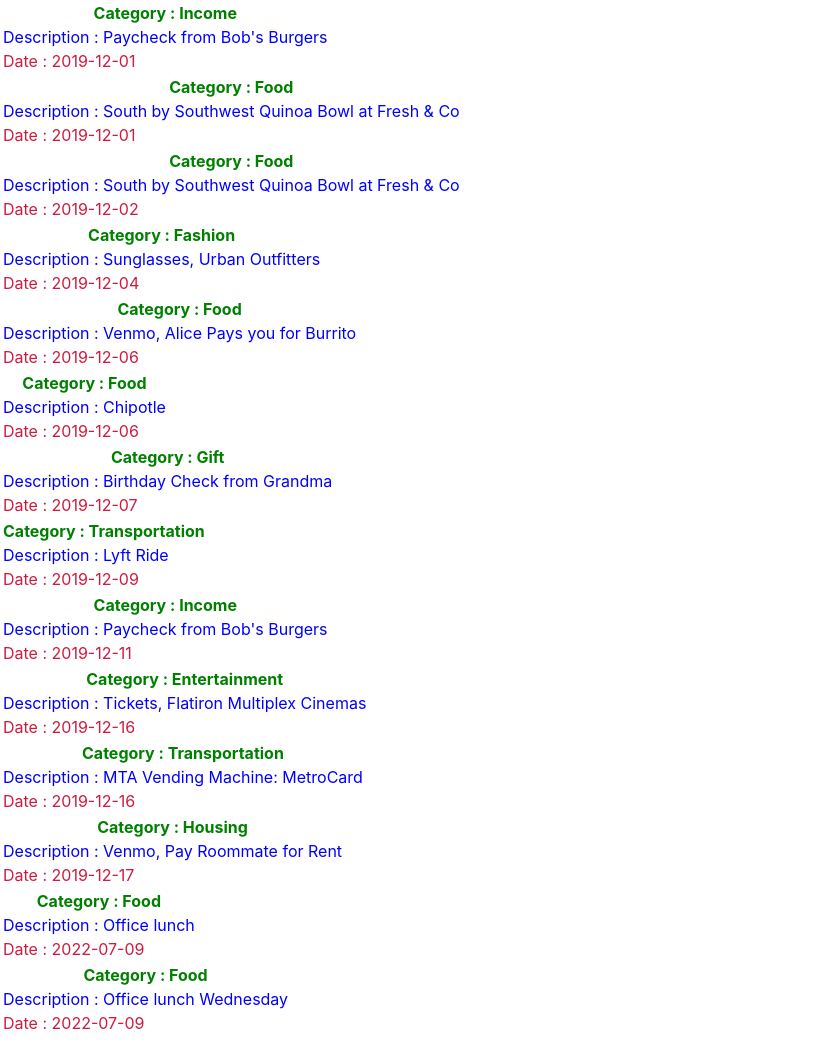
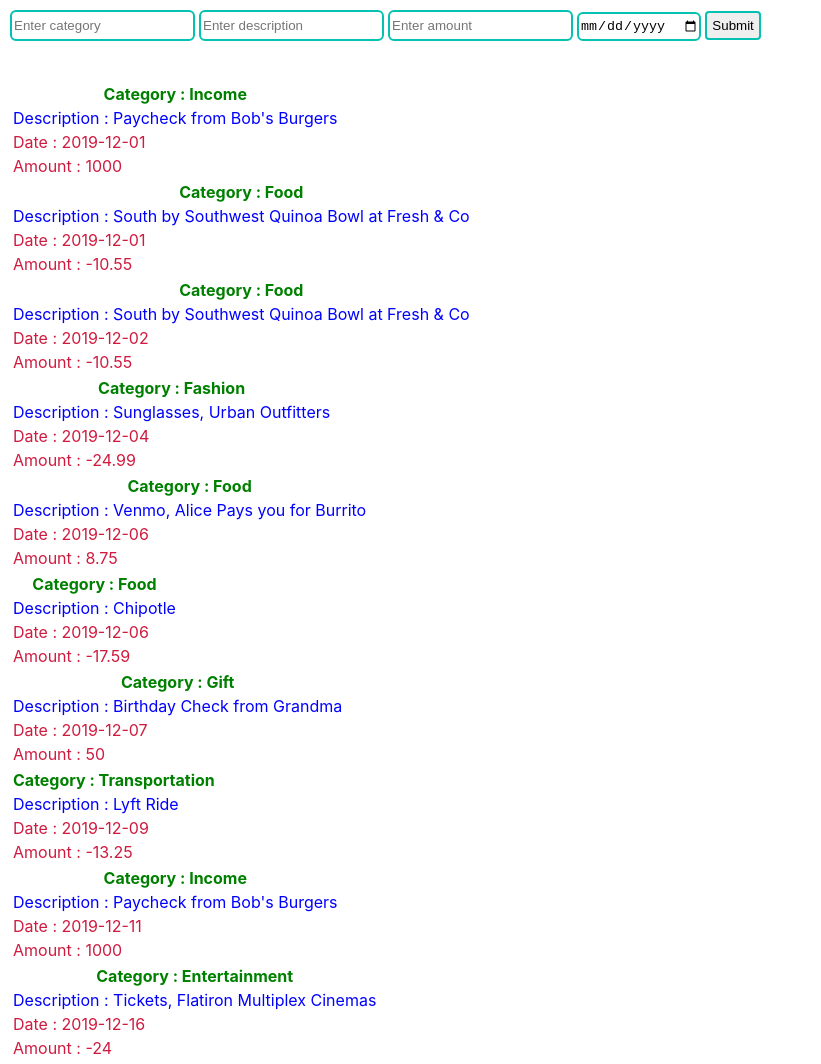
Before and after one commit to irungudennisnganga/bank-of-flatiron, a React app: page / in a window 1280 px wide. Shown: the top 1064 px of the page, without its empty margins (0-821 px from the left). Before the commit the page ends 1036 px from the top, so only its background shows below. Built offline with nearby package versions, Linux system fonts and the light colour scheme; data requests are answered from the project's data file.

Commit message:
the inputs are working as expected

```diff
--- a/db.json
+++ b/db.json
@@ -1,7 +1,5 @@
 {
-
-
-"transactions": [
+  "transactions": [
     {
       "id": 1,
       "date": "2019-12-01",
@@ -99,6 +97,13 @@
       "category": "Food",
       "amount": "3000",
       "id": 14
+    },
+    {
+      "category": "payment",
+      "description": "pay for my services",
+      "amount": "-500",
+      "date": "2023-11-11",
+      "id": 15
     }
   ]
- }
+}
--- a/src/components/AllTransactions.js
+++ b/src/components/AllTransactions.js
@@ -18,6 +18,9 @@
             <tr>
               <td style={{color: "#cf1b3f"}}>Date : {data.date}</td>
             </tr>
+            <tr>
+              <td style={{color: "#cf1b3f"}}>Amount : {data.amount}</td>
+            </tr>
         </tbody>
     </table>
     )
--- a/src/components/App.css
+++ b/src/components/App.css
@@ -36,3 +36,19 @@
     transform: rotate(360deg);
   }
 }
+body{
+  margin-top: 10px;
+  margin-left: 10px;
+
+}
+input{
+  height: 25px;
+  margin-right: 4px;
+  border-radius: 6px;
+  border: 2px solid rgb(4, 193, 178);
+}
+button{
+ border-radius: 4px;
+  padding: 5px 5px;
+  border: 2px solid rgb(4, 193, 178);
+}
--- a/src/components/App.js
+++ b/src/components/App.js
@@ -1,11 +1,36 @@
 import {useState , useEffect} from 'react'
 import AllTransactions from './AllTransactions'
-
+import "./App.css"
 
 function App() {
   const [transaction,isTransaction] = useState([])
+  const [input, addInput] = useState({})
 
-  useEffect(() => {
+
+ function handleChange(event){
+  const name = event.target.name;
+  const value = event.target.value;
+  addInput(values => ({...values, [name]: value}))
+
+
+
+}
+
+  function handleSubmit(event){
+    event. preventDefault()
+    console.log(input)
+    event.target.reset("")
+    fetch(`http://localhost:3000/transactions`, {
+      method:"POST",
+      headers:{
+        "content-Type" : "application/json",
+        "Accept" : "application/json"
+      },
+      body:JSON.stringify(input)
+    })
+
+}
+useEffect(() => {
     fetch("http://localhost:3000/transactions")
       .then(res => res.json())
       .then(data => {
@@ -13,9 +38,51 @@
       })
 
   },[])
-console.log(transaction)
+//console.log(transaction)
   return (
     <div>
+      <form onSubmit={handleSubmit}>
+        <input
+
+          name='category'
+          type='category'
+
+          value={input.category || ""}
+          placeholder='Enter category'
+          onChange={handleChange}
+          required
+        />
+        <input
+         name='description'
+          type='description'
+
+          value={input.description || ""}
+          placeholder='Enter description'
+          onChange={handleChange}
+          required
+
+        />
+        <input
+         name='amount'
+          type='amount'
+
+          value={input.amount || ""}
+          placeholder='Enter amount'
+          onChange={handleChange}
+          required
+
+        />
+        <input
+          type='date'
+          name='date'
+
+          value={input.date || ""}
+          placeholder='Enter date'
+          required
+          onChange={handleChange}
+        />
+       <button  type="submit">Submit</button>
+      </form><br /> <br />
       <AllTransactions transact={transaction} />
     </div>
   )
```
